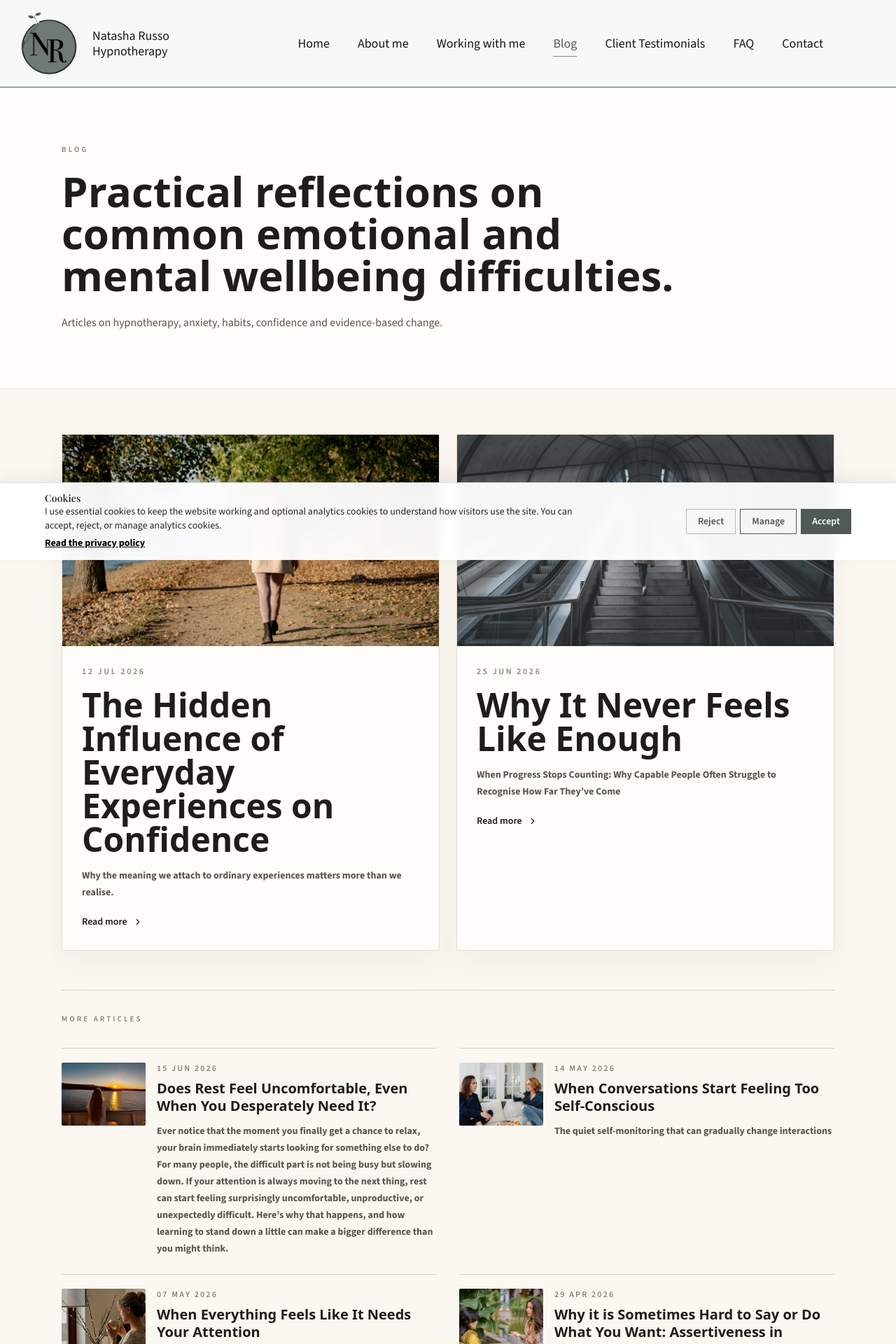
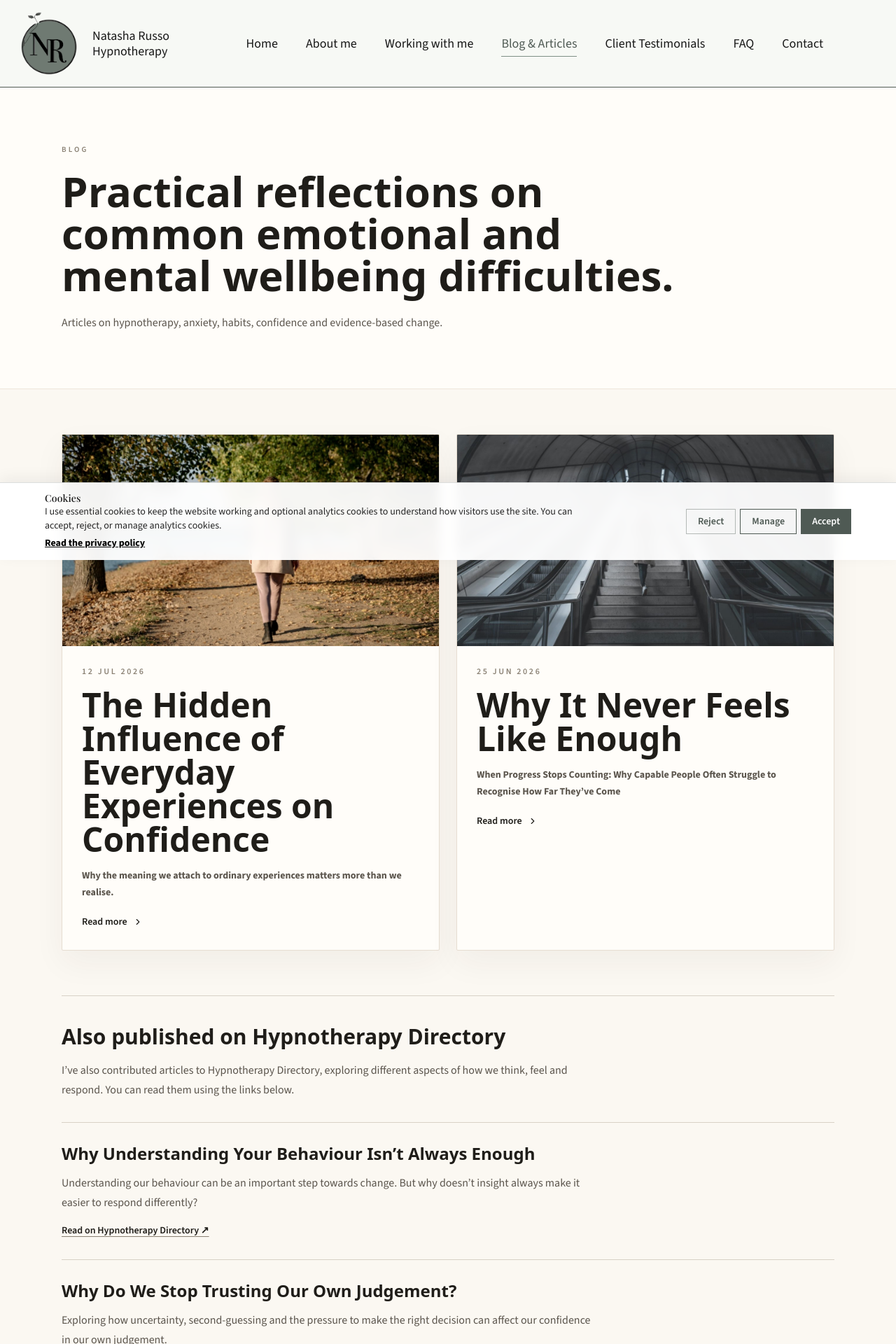
Before and after one commit to russog/natasha-russo-hypnotherapy, a Next.js app in the folder src/: page /blog in a window 1280 px wide. Shown: the top 1920 px of the page at 70% size. Built offline with nearby package versions, Linux system fonts and the light colour scheme.

Commit message:
Add published articles to blog page

```diff
--- a/src/src/app/blog/page.tsx
+++ b/src/src/app/blog/page.tsx
@@ -6,13 +6,13 @@ import type { Metadata } from "next";
 import { site } from "@/lib/site";
 
 export const metadata: Metadata = {
-    title: "Blog",
-    description: "Articles on hypnotherapy, anxiety, habits, confidence and evidence-based change.",
+    title: "Blog & Articles",
+    description: "Blog posts and published articles on hypnotherapy, anxiety, habits, confidence and evidence-based change.",
     alternates: { canonical: "/blog" },
     openGraph: {
-        title: `Blog | ${site.name}`,
+        title: `Blog & Articles | ${site.name}`,
         description:
-            "Articles on hypnotherapy, anxiety, habits, confidence and evidence-based change.",
+            "Blog posts and published articles on hypnotherapy, anxiety, habits, confidence and evidence-based change.",
         url: "/blog",
         type: "website",
     },
@@ -20,6 +20,27 @@ export const metadata: Metadata = {
 
 const titleClass = "!font-sans text-4xl font-semibold leading-tight tracking-normal text-[#1F1D19] sm:text-5xl";
 const eyebrowClass = "text-[11px] font-semibold uppercase tracking-[0.28em] text-[#8A8174]";
+
+const directoryArticles = [
+    {
+        title: "Why Understanding Your Behaviour Isn’t Always Enough",
+        description:
+            "Understanding our behaviour can be an important step towards change. But why doesn’t insight always make it easier to respond differently?",
+        href: "https://www.hypnotherapy-directory.org.uk/articles/why-understanding-your-behaviour-isnt-always-enough",
+    },
+    {
+        title: "Why Do We Stop Trusting Our Own Judgement?",
+        description:
+            "Exploring how uncertainty, second-guessing and the pressure to make the right decision can affect our confidence in our own judgement.",
+        href: "https://www.hypnotherapy-directory.org.uk/articles/why-do-we-stop-trusting-our-own-judgement",
+    },
+    {
+        title: "Why Do Some Thoughts Feel So Convincing?",
+        description:
+            "Why certain thoughts can feel so believable, and how we can develop greater flexibility in the way we respond to them.",
+        href: "https://www.hypnotherapy-directory.org.uk/articles/why-do-some-thoughts-feel-so-convincing",
+    },
+];
 
 function formatDate(dateStr: string) {
     const d = new Date(dateStr);
@@ -85,8 +106,46 @@ export default function BlogStylePreview() {
                     ))}
                 </div>
 
+                <section
+                    aria-labelledby="directory-articles-heading"
+                    className="mt-16 border-y border-[#D8D1C6] py-10"
+                >
+                    <div className="max-w-3xl">
+                        <h2
+                            id="directory-articles-heading"
+                            className="!font-sans text-2xl font-semibold leading-tight tracking-normal text-[#1F1D19] sm:text-3xl"
+                        >
+                            Also published on Hypnotherapy Directory
+                        </h2>
+                        <p className="mt-4 text-sm leading-6 text-[#5B554D] sm:text-base sm:leading-7">
+                            I’ve also contributed articles to Hypnotherapy Directory, exploring different aspects of how we think, feel and respond. You can read them using the links below.
+                        </p>
+                    </div>
+
+                    <div className="mt-8 divide-y divide-[#D8D1C6] border-y border-[#D8D1C6]">
+                        {directoryArticles.map((article) => (
+                            <article key={article.href} className="py-7">
+                                <h3 className="!font-sans text-[22px] font-semibold leading-tight tracking-normal text-[#1F1D19] sm:text-2xl">
+                                    {article.title}
+                                </h3>
+                                <p className="mt-3 max-w-3xl text-sm leading-6 text-[#5B554D] sm:text-base sm:leading-7">
+                                    {article.description}
+                                </p>
+                                <a
+                                    href={article.href}
+                                    target="_blank"
+                                    rel="noopener noreferrer"
+                                    className="mt-4 inline-block text-sm font-semibold text-[#1F1D19] underline decoration-[#8A8174] underline-offset-4 transition hover:text-[#4F5A54]"
+                                >
+                                    Read on Hypnotherapy Directory ↗
+                                </a>
+                            </article>
+                        ))}
+                    </div>
+                </section>
+
                 <div className="mt-14 border-t border-[#D8D1C6] pt-8">
-                    <p className={eyebrowClass}>More articles</p>
+                    <p className={eyebrowClass}>More from my blog</p>
                     <div className="mt-8 grid gap-x-8 gap-y-6 md:grid-cols-2">
                         {remainingPosts.map((post) => (
                             <Link
--- a/src/src/app/components/Navbar.tsx
+++ b/src/src/app/components/Navbar.tsx
@@ -9,7 +9,7 @@ const navItems = [
     { href: "/", label: "Home" },
     { href: "/about", label: "About me" },
     { href: "/working-with-me", label: "Working with me" },
-    { href: "/blog", label: "Blog" },
+    { href: "/blog", label: "Blog & Articles" },
     { href: "/testimonials", label: "Client Testimonials" },
     { href: "/faq", label: "FAQ" },
     { href: "/contact", label: "Contact" },
--- a/src/src/app/layout.tsx
+++ b/src/src/app/layout.tsx
@@ -22,7 +22,7 @@ const mainNav = [
     { name: "Home", url: `${site.url}/` },
     { name: "About me", url: `${site.url}/about` },
     { name: "Working with me", url: `${site.url}/working-with-me` },
-    { name: "Blog", url: `${site.url}/blog` },
+    { name: "Blog & Articles", url: `${site.url}/blog` },
     { name: "Client Testimonials", url: `${site.url}/testimonials` },
     { name: "FAQ", url: `${site.url}/faq` },
     { name: "Contact", url: `${site.url}/contact` },
```
